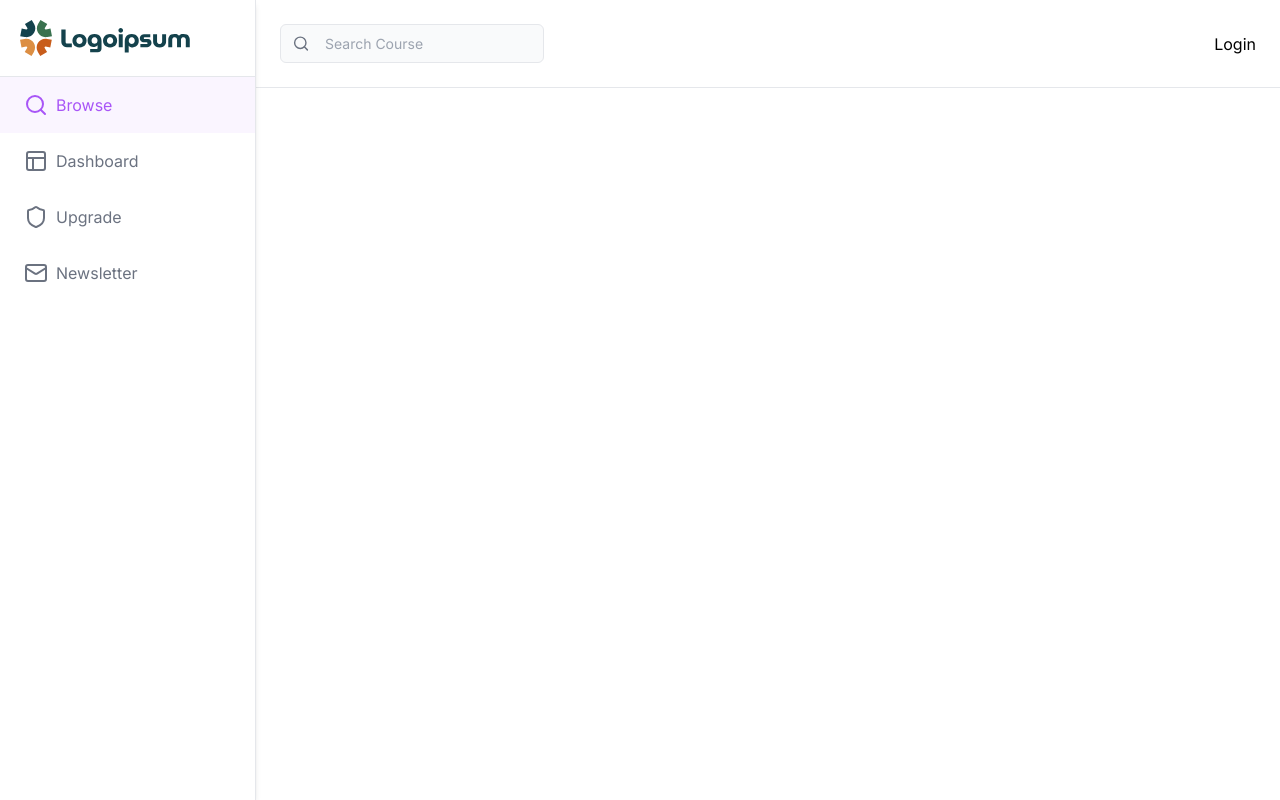
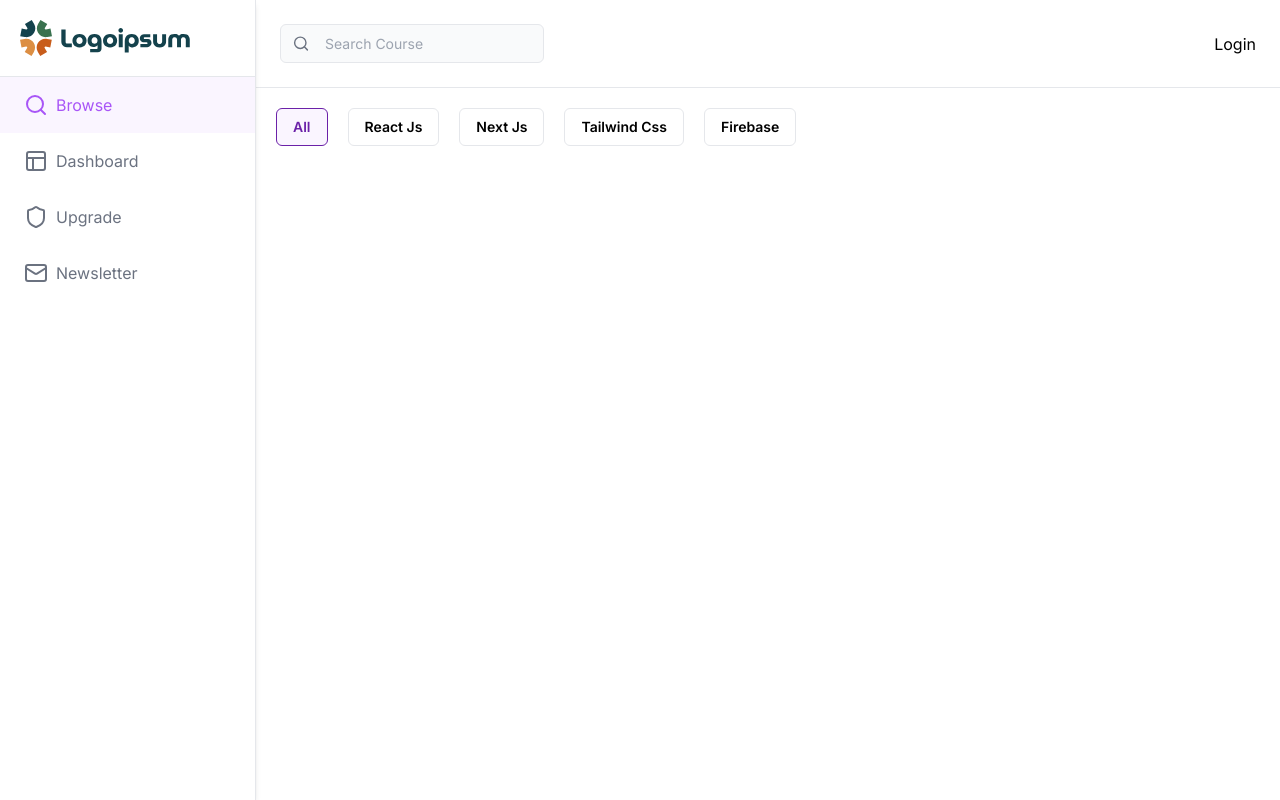
Before and after one commit to RajathRao2000/lms, a Next.js app: page /browse in a window 1280 px wide. Built offline with nearby package versions, Linux system fonts and the light colour scheme; no server answers.

Commit message:
Added Filter below Header

```diff
--- /dev/null
+++ b/app/(home)/(routes)/_components/CategoryFilter.jsx
@@ -0,0 +1,33 @@
+"use client";
+import React, { useState } from "react";
+
+const CategoryFilter = () => {
+  const [activeIndex, setActiveIndex] = useState(0);
+  const filterOptions = [
+    { id: 1, name: "All", value: "all" },
+    { id: 2, name: "React Js", value: "react" },
+    { id: 3, name: "Next Js", value: "nextjs" },
+    { id: 4, name: "Tailwind Css", value: "tailwindcss" },
+    { id: 5, name: "Firebase", value: "firebase" },
+  ];
+  return (
+    <div className="flex gap-5 ">
+      {filterOptions.map((item, index) => (
+        <button
+          onClick={() => setActiveIndex(index)}
+          className={`border p-2 px-4 text-sm rounded-md hover:border-purple-800 font-semibold
+            hover:bg-gray-50 ${
+              activeIndex == index
+                ? "border-purple-800 bg-purple-50 text-purple-800"
+                : null
+            }`}
+          key={index}
+        >
+          <h2>{item.name}</h2>
+        </button>
+      ))}
+    </div>
+  );
+};
+
+export default CategoryFilter;
--- a/app/(home)/(routes)/browse/page.js
+++ b/app/(home)/(routes)/browse/page.js
@@ -1,7 +1,12 @@
 import React from "react";
+import CategoryFilter from "../_components/CategoryFilter";
 
 const Browse = () => {
-  return <div>browse</div>;
+  return (
+    <div>
+      <CategoryFilter />
+    </div>
+  );
 };
 
 export default Browse;
--- a/app/(home)/(routes)/layout.js
+++ b/app/(home)/(routes)/layout.js
@@ -9,7 +9,7 @@ const homeLayout = ({ children }) => {
         <SideBarNav />
       </div>
       <Header />
-      {children}
+      <div className="ml-64 p-5">{children}</div>
     </div>
   );
 };
```
